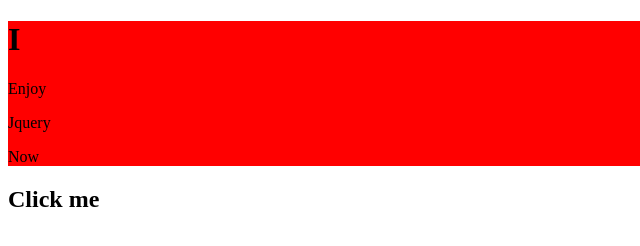
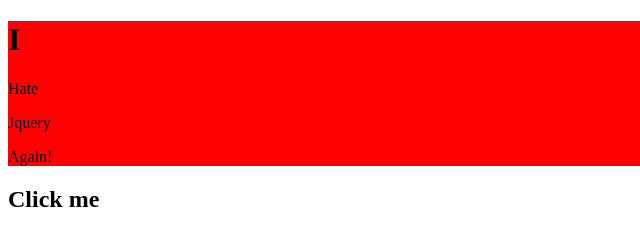
Before and after one commit to IwataB/Portfolio3, a plain HTML site: page public_html/index.html in a window 1280 px wide. Shown: the full height of the page, 0-640 px from the left. Drawn offline with nearby package versions, Linux system fonts and the light colour scheme.

Commit message:
End of 1/12/15

```diff
--- a/public_html/index.html
+++ b/public_html/index.html
@@ -14,9 +14,9 @@
     <body>
         <div class="ik">
             <h1>I</h1>
-            <p>Enjoy</p>
+            <p>Hate</p>
             <p>Jquery</p>
-            <p>Now</p>
+            <p>Again!</p>
             <p></p>
         </div>
         <div>
```
